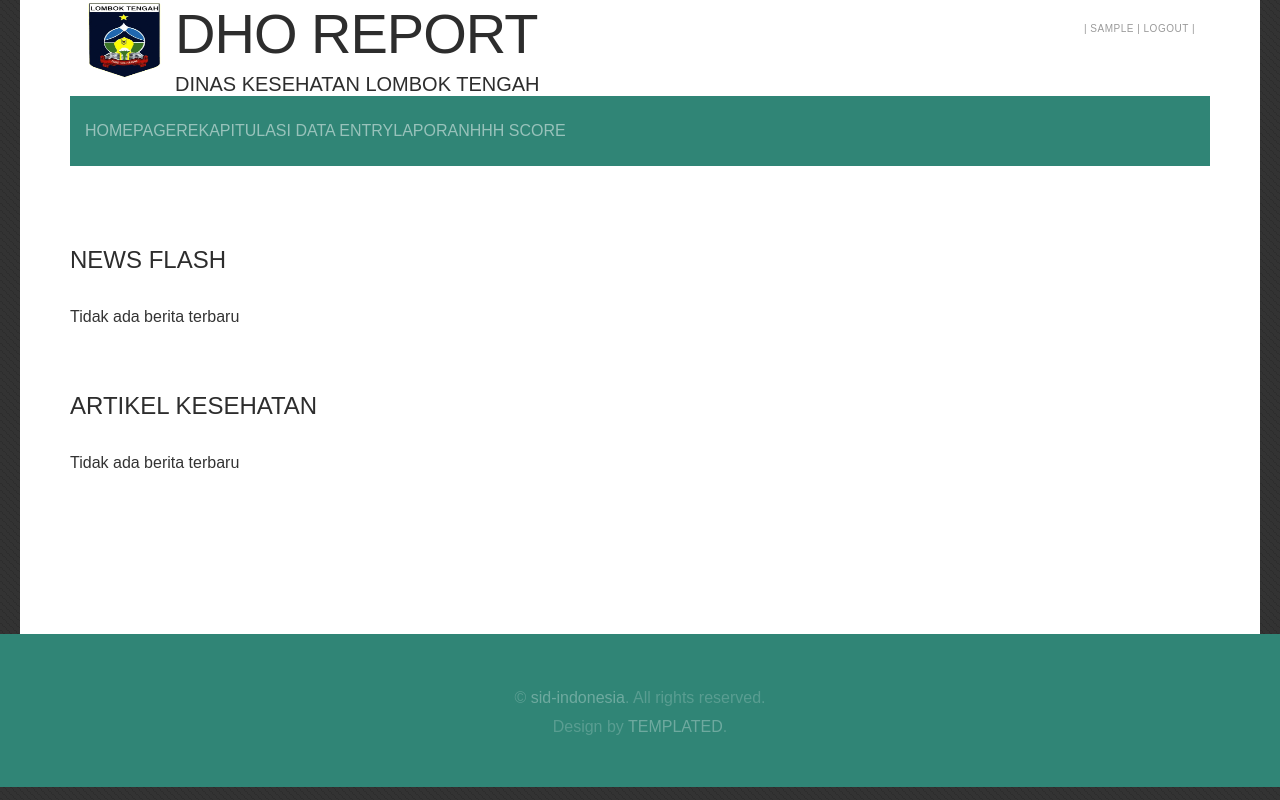
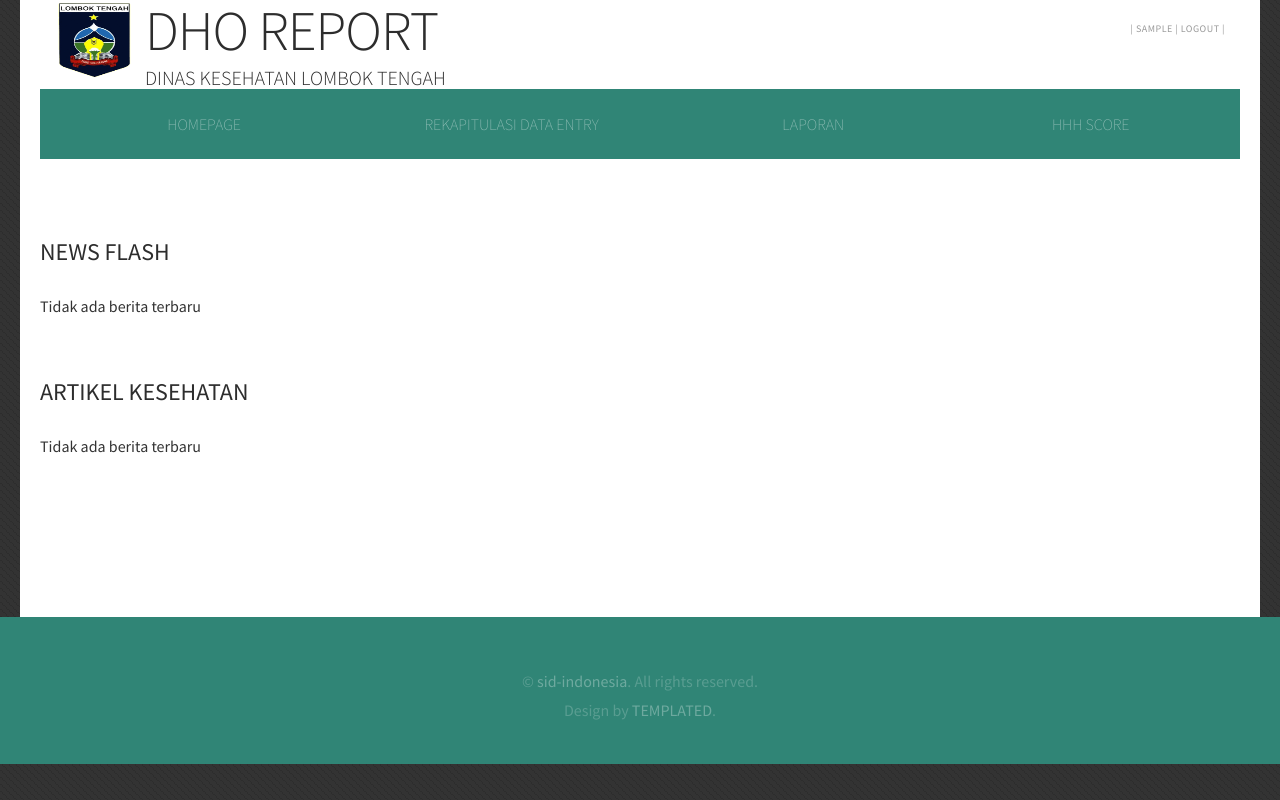
Before and after one commit to sidthrive/dho, a CodeIgniter app: page /dho/index.php/berita/show in a window 1280 px wide. Run offline with CodeIgniter, Linux system fonts and the light colour scheme; the visitor is signed in with stand-in values (Sample User, id 1); data that the repository does not hold is empty; some libraries are stand-ins or nearby versions.

Commit message:
AH | change link to css and js

```diff
--- a/application/views/header.php
+++ b/application/views/header.php
@@ -5,7 +5,7 @@
 <title>DHO REPORT - <?=strtoupper($this->uri->segment(1))?></title>
 <meta name="keywords" content="" />
 <meta name="description" content="" />
-<link href="<?php echo base_url() ?>assets/fonts/fonts.css" rel="stylesheet" />
+<link href="http://fonts.googleapis.com/css?family=Source+Sans+Pro:200,300,400,600,700,900" rel="stylesheet" />
 <link rel="icon" href="<?=base_url()?>favicon.png" type="image/png"/>
 <!--
 additional bootstrap import for sidebar collapse style
@@ -13,9 +13,9 @@ additional bootstrap import for sidebar collapse style
 -->
 
 <meta name="viewport" content="width=device-width, initial-scale=1">
-<link rel="stylesheet" href='<?php echo base_url() ?>assets/bootstrap/css/bootstrap.min.css' />
-<script src="<?php echo base_url() ?>assets/js/jquery-1.12.3.min.js"></script>
-<script src='<?php echo base_url() ?>assets/bootstrap/js/bootstrap.min.js'></script>
+<link rel="stylesheet" href="http://maxcdn.bootstrapcdn.com/bootstrap/3.3.6/css/bootstrap.min.css">
+<script src="https://ajax.googleapis.com/ajax/libs/jquery/1.12.0/jquery.min.js"></script>
+<script src="http://maxcdn.bootstrapcdn.com/bootstrap/3.3.6/js/bootstrap.min.js"></script>
 <script src="<?php echo base_url() ?>assets/js/jquery-ui/jquery-ui.min.js"></script>
 <link rel="stylesheet" href='<?php echo base_url() ?>assets/js/jquery-ui/jquery-ui.css' />
 <link href="<?php echo base_url() ?>assets/default.css" rel="stylesheet" type="text/css"/>
```
